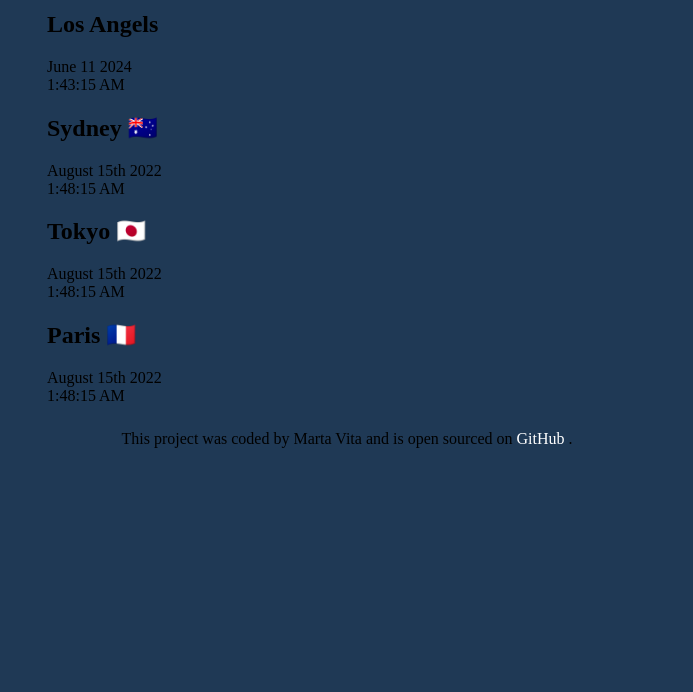
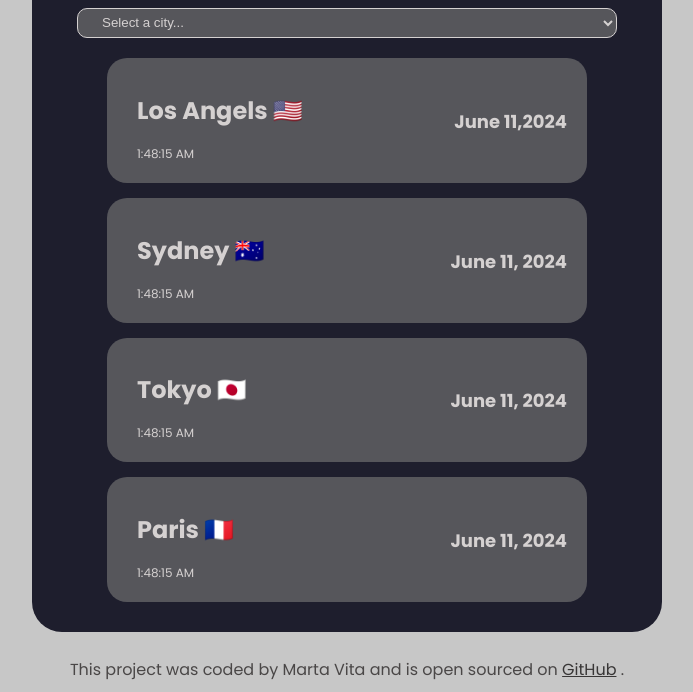
Before and after one commit to martavitamagano/world_clock, a plain HTML site: page index.html in a window 1280 px wide. Shown: the part 108-800 px from the top of the page, without its empty margins (293-986 px from the left). Drawn offline with Linux system fonts and the light colour scheme.

Commit message:
made the css layout

```diff
--- a/css/style.css
+++ b/css/style.css
@@ -1,21 +1,67 @@
-body{  background-color: rgb(31, 57, 85);
+body{  background-color: rgb(199, 199, 199);
+    font-family: "Poppins", sans-serif;
 
 }
 
+#selectCity{
+    margin-bottom: 20px;
+    color: rgb(213, 209, 209);
+    background-color:rgb(86, 86, 91);
+    border-color:rgb(213, 209, 209);
+    width: 90%;
+    height: 30px;
+    border-radius:10px ;
+    padding-left: 20px;
+}
 
 .container{
+    display: block;
     max-width: 600px;
     margin: 0 auto;
+    background-color: rgb(30, 30, 45);
+    border-radius: 30px;
+    text-align: center;
+    color: rgb(213, 209, 209);
+    padding: 15px;
+    margin-top: 10px;
 
+}
+
+.city{
+    background-color: rgb(86, 86, 91);
+    border-radius: 20px;
+    margin-right: 10%;
+    margin-left: 10%;
+    margin-bottom: 15px;
+    text-align: left;
+    padding-left: 30px;
+    padding-top: 15px;
+}
+
+.date{
+    text-align: right;
+    margin-top: -40px;
+    margin-right: 20px;
+    font-weight: bold;
+    font-size: 18px;
+}
+
+.time{
+    text-align: left;
+    font-size: 12px;
+    margin-top: 10px;
+    padding-bottom: 20px;
 }
 
 
 footer{
     text-align: center;
     margin-top: 25px;
+    color: rgb(74, 71, 71);
 }
 
 footer a{
-    color: white;
+    color: rgb(56, 54, 54);
     text-decoration: none;
+    text-decoration: underline;
 }
--- a/index.html
+++ b/index.html
@@ -4,14 +4,20 @@
     <meta charset="UTF-8" />
     <meta name="viewport" content="width=device-width, initial-scale=1.0" />
     <link rel="stylesheet" href="/css/style.css" />
+    <link rel="preconnect" href="https://fonts.googleapis.com" />
+    <link rel="preconnect" href="https://fonts.gstatic.com" crossorigin />
+    <link
+      href="https://fonts.googleapis.com/css2?family=Poppins:ital,wght@0,100;0,200;0,300;0,400;0,500;0,600;0,700;0,800;0,900;1,100;1,200;1,300;1,400;1,500;1,600;1,700;1,800;1,900&display=swap"
+      rel="stylesheet"
+    />
 
     <title>World clock</title>
   </head>
   <body>
     <div class="container">
-      <h1>World Clock</h1>
+      <h1>World Clock 🌎</h1>
 
-      <select name="" id="">
+      <select name="" id="selectCity">
         <option value="">Select a city...</option>
         <option value="">London</option>
         <option value="">New York</option>
@@ -19,26 +25,26 @@
       </select>
 
       <div class="city">
-        <h2>Los Angels</h2>
-        <div class="date">June 11 2024</div>
-        <div class="time">1:43:15 AM</div>
+        <h2>Los Angels 🇺🇸</h2>
+        <div class="date">June 11,2024</div>
+        <div class="time">1:48:15 AM</div>
       </div>
 
       <div class="city">
         <h2>Sydney 🇦🇺</h2>
-        <div class="date">August 15th 2022</div>
+        <div class="date">June 11, 2024</div>
         <div class="time">1:48:15 AM</div>
       </div>
 
       <div class="city">
         <h2>Tokyo 🇯🇵</h2>
-        <div class="date">August 15th 2022</div>
+        <div class="date">June 11, 2024</div>
         <div class="time">1:48:15 AM</div>
       </div>
 
       <div class="city">
         <h2>Paris 🇫🇷</h2>
-        <div class="date">August 15th 2022</div>
+        <div class="date">June 11, 2024</div>
         <div class="time">1:48:15 AM</div>
       </div>
     </div>
```
